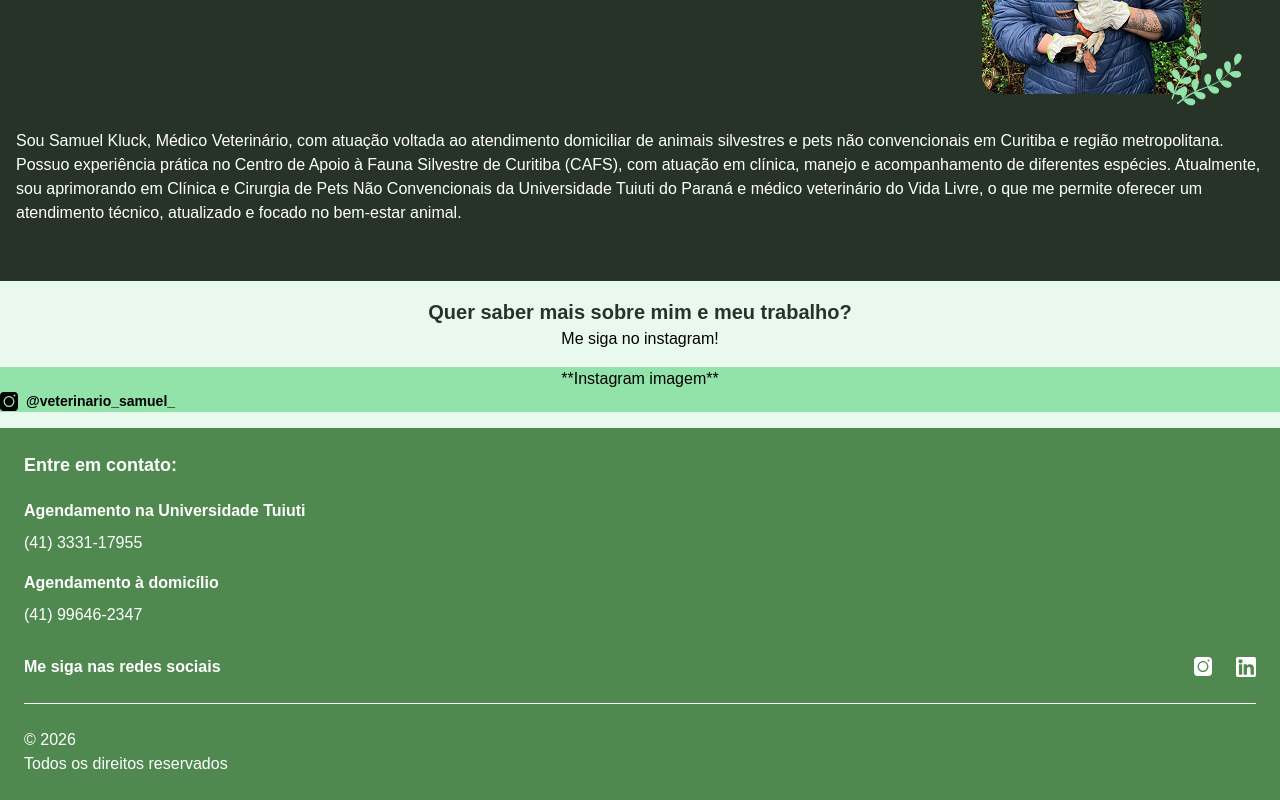
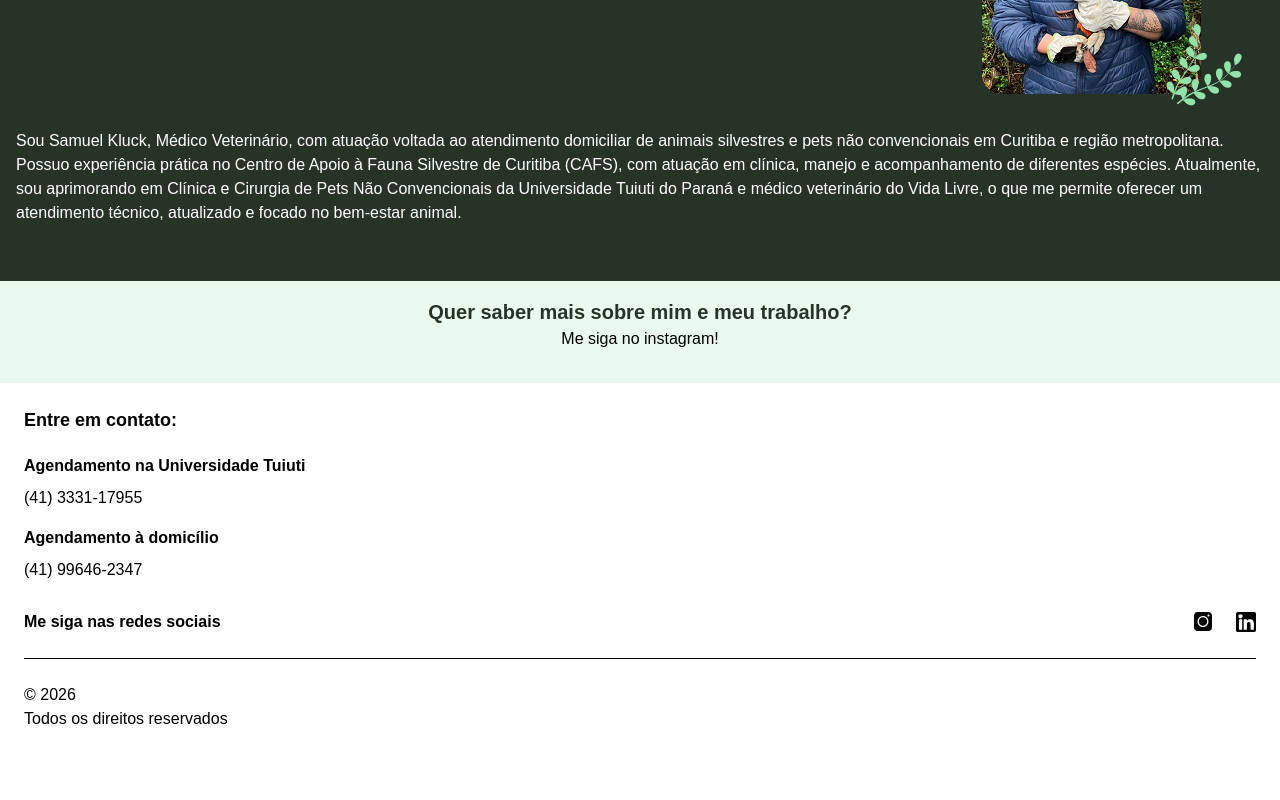
Before and after one commit to michelekluck/vet-site, a React (Vite) app: page / in a window 1280 px wide. Shown: the part 4003-4803 px from the top of the page. After the commit the page ends 4758 px from the top, so only its background shows below. Built offline with nearby package versions, Linux system fonts and the light colour scheme; a web font is replaced by a local one.

Commit message:
adjusts mobile

```diff
--- a/src/components/Footer.jsx
+++ b/src/components/Footer.jsx
@@ -4,7 +4,7 @@ import Instagram from "../assets/instagram.svg?react"
 function Footer() {
     return (
         <footer>
-            <div className="bg-green text-white mt-4 p-6">
+            <div className="bg-white text-black mt-4 p-6">
                 <div>
                     <p className="font-bold text-[18px] mb-4">Entre em contato:</p>
                     <div className="text-[16px] leading-8">
@@ -17,12 +17,12 @@ function Footer() {
                 <div className="flex items-center gap-3 mt-[24px] mb-[24px]">
                     <p className="font-bold text-[16px]">Me siga nas redes sociais</p>
                     <div className="ml-auto flex gap-6">
-                        <Instagram className="text-white" />
-                        <Linkedin />
+                        <Instagram className="text-black" />
+                        <Linkedin className="text-black" />
                     </div>
 
                 </div>
-                <div className="bg-white h-[1px] w-auto mb-[24px]"></div>
+                <div className="bg-black h-[1px] w-auto mb-[24px]"></div>
                 <div className="text-[16px] ">
                     <p>© 2026</p>
                     <p>Todos os direitos reservados</p>
--- a/src/components/IgSection.jsx
+++ b/src/components/IgSection.jsx
@@ -7,13 +7,13 @@ function IgSection() {
                 <h2 className="text-d-green">Quer saber mais sobre mim e meu trabalho?</h2>
                 <p>Me siga no instagram!</p>
             </div>
-            <div className="bg-l-green text-center items-center">
+            {/* <div className="bg-l-green text-center items-center">
                 <p>**Instagram imagem**</p>
                 <div className="relative flex">
                     <img src={instagram} alt="Icone Instagram" className="mr-2"></img>
                     <p className="font-bold text-[14px]">@veterinario_samuel_</p>
                 </div>
-            </div>
+            </div> */}
 
         </section>
     )
--- a/src/components/Navbar.jsx
+++ b/src/components/Navbar.jsx
@@ -20,7 +20,7 @@ function Navbar() {
 
                 {/* Mobile */}
                 <button
-                    className="cursor-pointer sm:hidden text-[40px]"
+                    className="cursor-pointer sm:hidden text-3xl"
                     onClick={() => setOpen(!open)}
                 >
                     ☰
```
Also changed, not shown: src/assets/linkedin.svg.
